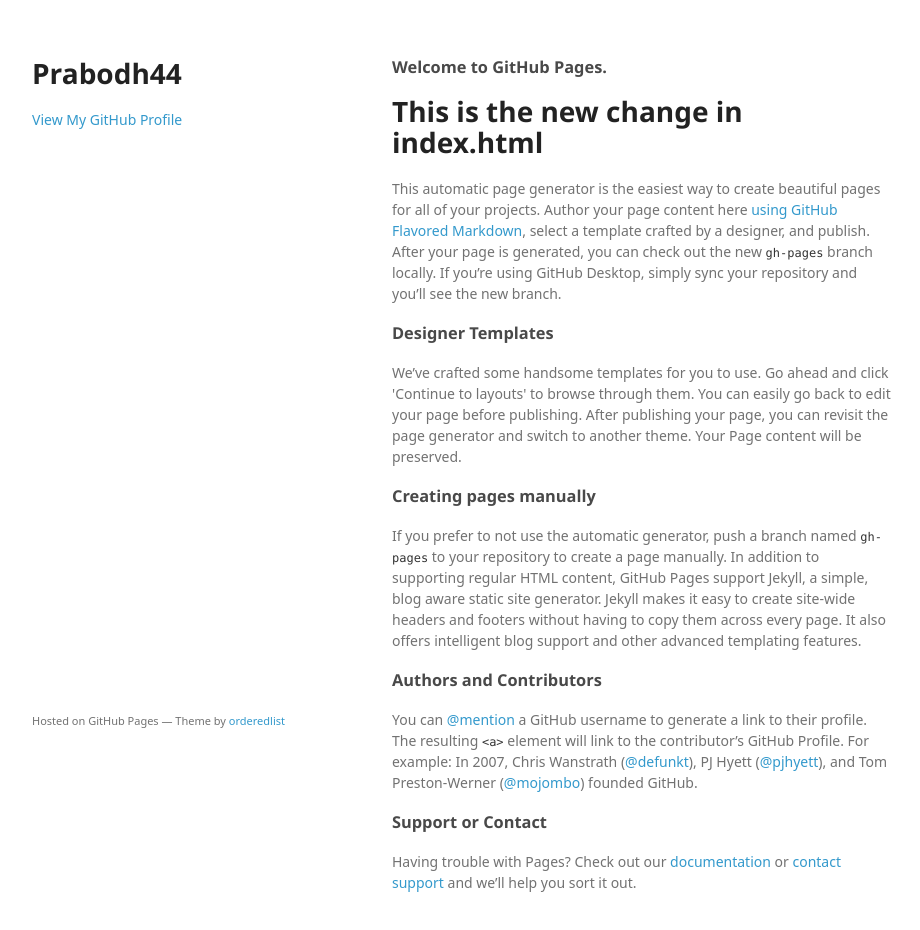
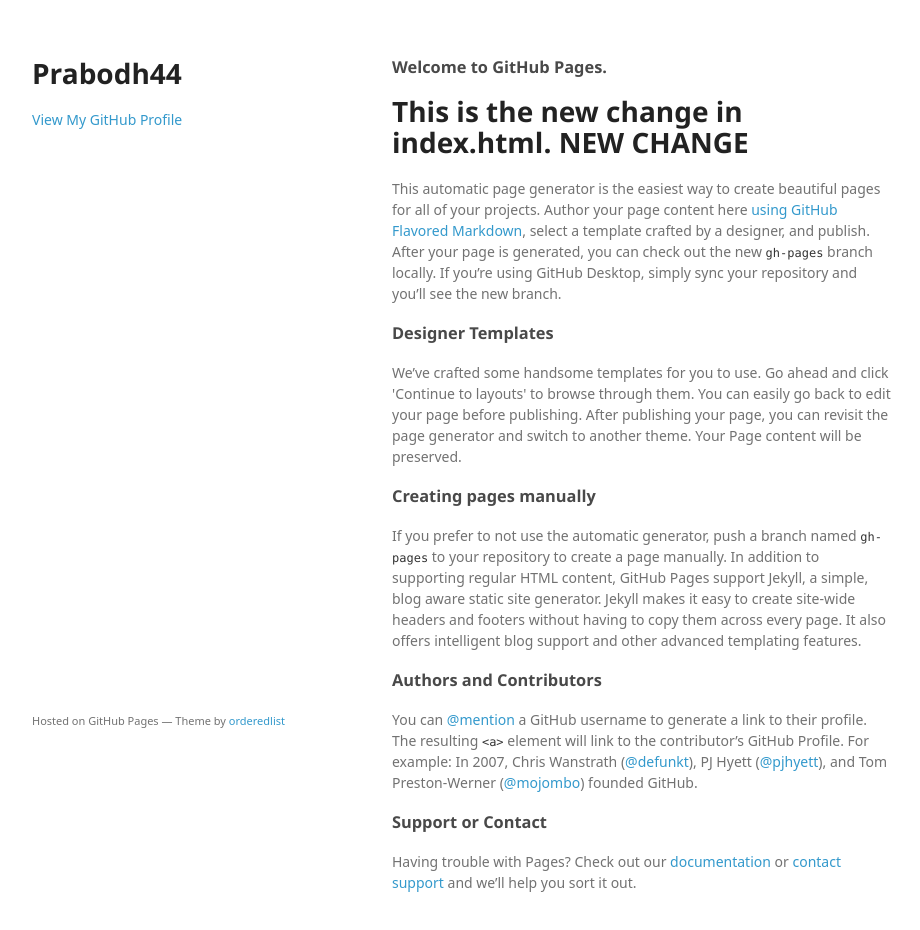
Before and after one commit to prabodh44/prabodh44.github.io, a plain HTML site: page index.html in a window 1280 px wide. Shown: the whole page, without its empty margins (178-1098 px from the left). Drawn offline with Linux system fonts and the light colour scheme; a web font is replaced by a local one.

Commit message:
Initial commit to github page

```diff
--- a/index.html
+++ b/index.html
@@ -28,7 +28,7 @@
 
 		<a id="welcome-to-github-pages" class="anchor" href="#welcome-to-github-pages" aria-hidden="true"><span aria-hidden="true" class="octicon octicon-link"></span></a>Welcome to GitHub Pages.</h3>
 
-		<h1> This is the new change in index.html </h1>
+		<h1> This is the new change in index.html. NEW CHANGE </h1>
 
 <p>This automatic page generator is the easiest way to create beautiful pages for all of your projects. Author your page content here <a href="https://guides.github.com/features/mastering-markdown/">using GitHub Flavored Markdown</a>, select a template crafted by a designer, and publish. After your page is generated, you can check out the new <code>gh-pages</code> branch locally. If you’re using GitHub Desktop, simply sync your repository and you’ll see the new branch.</p>
 
```
